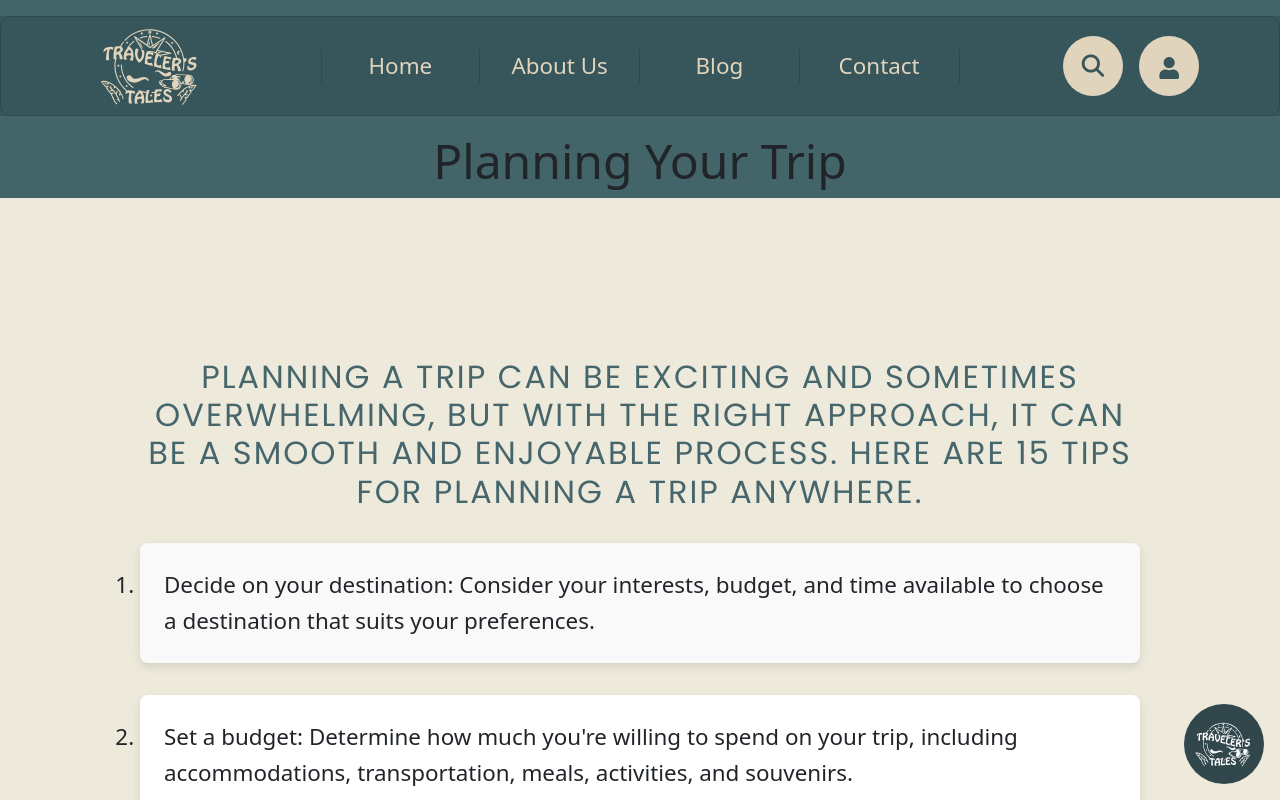
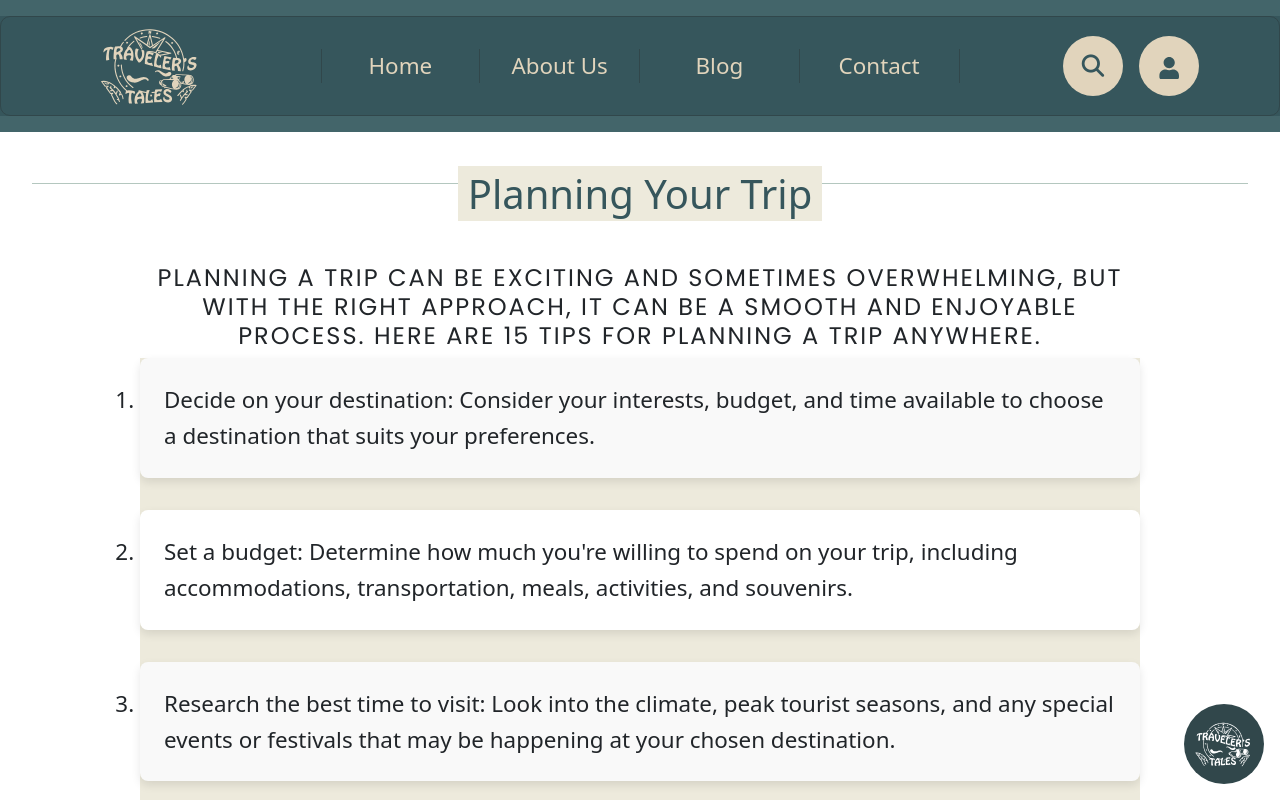
Before and after one commit to Milica-Radulovic/travel-blog, a React (Vite) app: page /planTrip in a window 1280 px wide. Shown: the top 800 px of the page. Built offline with nearby package versions, Linux system fonts and the light colour scheme; no server answers; the database is empty; the HTML template or start-up script is replaced by a standard one; a web font is replaced by a local one.

Commit message:
worked on planning tips styling

```diff
--- a/src/components/Home/PlanTrip.jsx
+++ b/src/components/Home/PlanTrip.jsx
@@ -3,7 +3,7 @@ import TripPlanningTips from "./TripsPlanningTips";
 const PlanTrip = () => {
   return (
     <main>
-      <h2>Planning Your Trip</h2>
+      {/* <h2>Planning Your Trip</h2> */}
       <TripPlanningTips />
     </main>
   );
--- a/src/components/Home/TripsPlanningTips.css
+++ b/src/components/Home/TripsPlanningTips.css
@@ -1,18 +1,17 @@
 .backGround {
-  background-color: #edeadc;
+  background-color: white;
   padding: 2rem;
 }
 
-.wrapper {
+.planningWrapper {
   max-width: 1000px;
   margin: 0 auto;
 }
 
-.title {
+.planning {
   text-align: center;
-  color: #46666b;
-  font-size: 2rem;
-  margin-bottom: 2rem;
+  font-size: 1.5rem;
+  margin-top: 5rem;
   font-family: "Poppins", sans-serif;
   text-transform: uppercase;
   letter-spacing: 2px;
@@ -25,6 +24,7 @@
   margin: 0 auto;
   width: 100%;
   max-width: 1000px;
+  background-color: #edeadc;
 }
 
 .tipsList li {
--- a/src/components/Home/TripsPlanningTips.jsx
+++ b/src/components/Home/TripsPlanningTips.jsx
@@ -4,14 +4,34 @@ import "./TripsPlanningTips.css";
 const TripPlanningTips = () => {
   return (
     <div className="backGround">
-      <div className="wrapper">
-        <Fade delay={1e2} cascade damping={1e-1} duration={3000}>
-          <h2 className="title">
-            Planning a trip can be exciting and sometimes overwhelming, but with
-            the right approach, it can be a smooth and enjoyable process. Here
-            are 15 tips for planning a trip anywhere.
-          </h2>
-        </Fade>
+      <Fade delay={1e2} cascade damping={1e-1} duration={3000}>
+        <div
+          className="planningTrip"
+          style={{
+            width: "100%",
+            height: "20px",
+            borderBottom: "0.2px solid #B4C7BF",
+            textAlign: "center",
+          }}
+        >
+          <span
+            style={{
+              fontSize: "40px",
+              padding: "0 10px",
+              backgroundColor: "#EDEADC",
+              color: "#36565C",
+            }}
+          >
+            Planning Your Trip
+          </span>
+        </div>
+      </Fade>
+      <div className="planningWrapper">
+        <h2 className="planning">
+          Planning a trip can be exciting and sometimes overwhelming, but with
+          the right approach, it can be a smooth and enjoyable process. Here are
+          15 tips for planning a trip anywhere.
+        </h2>
       </div>
 
       <ol className="tipsList">
```
